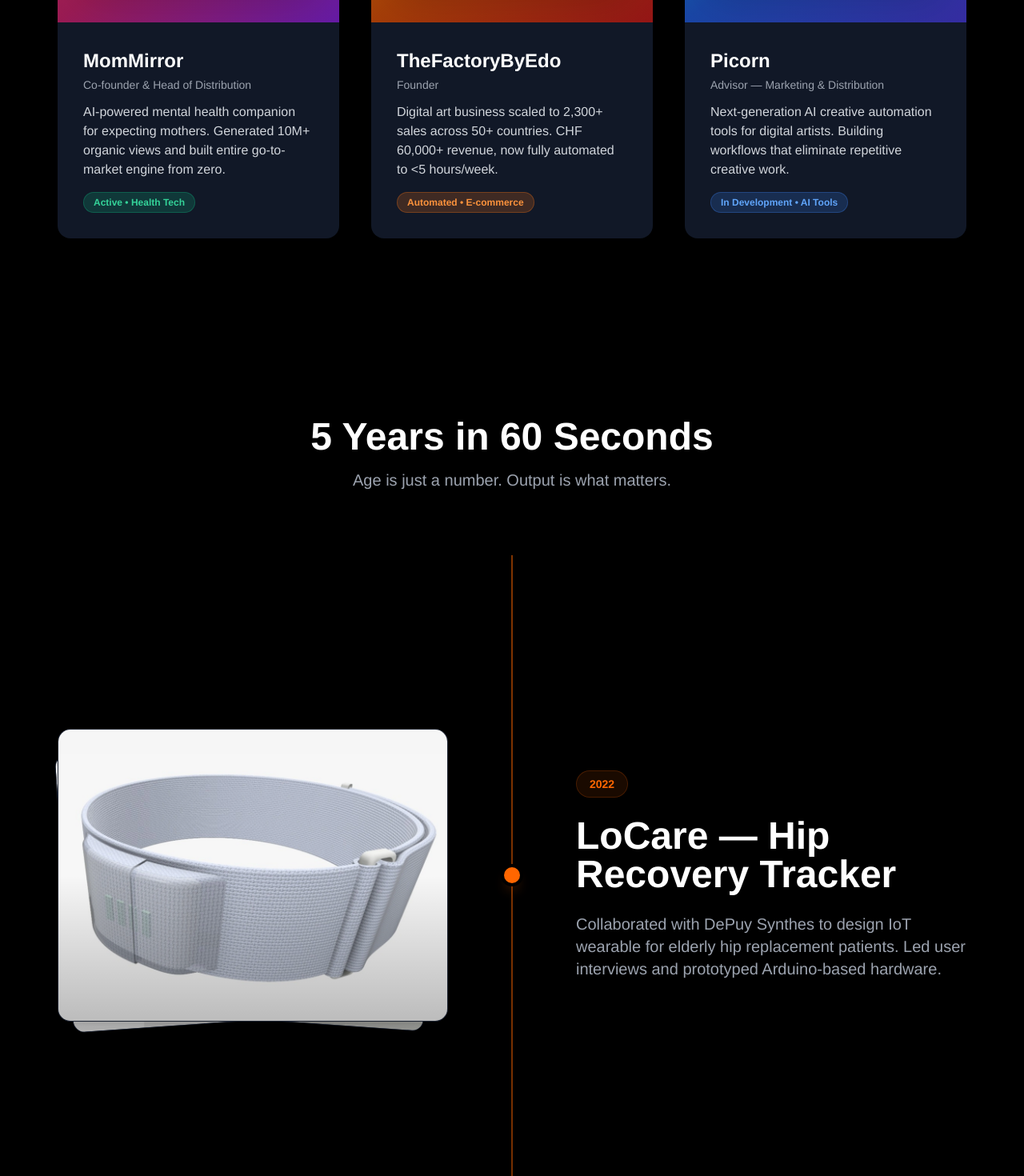
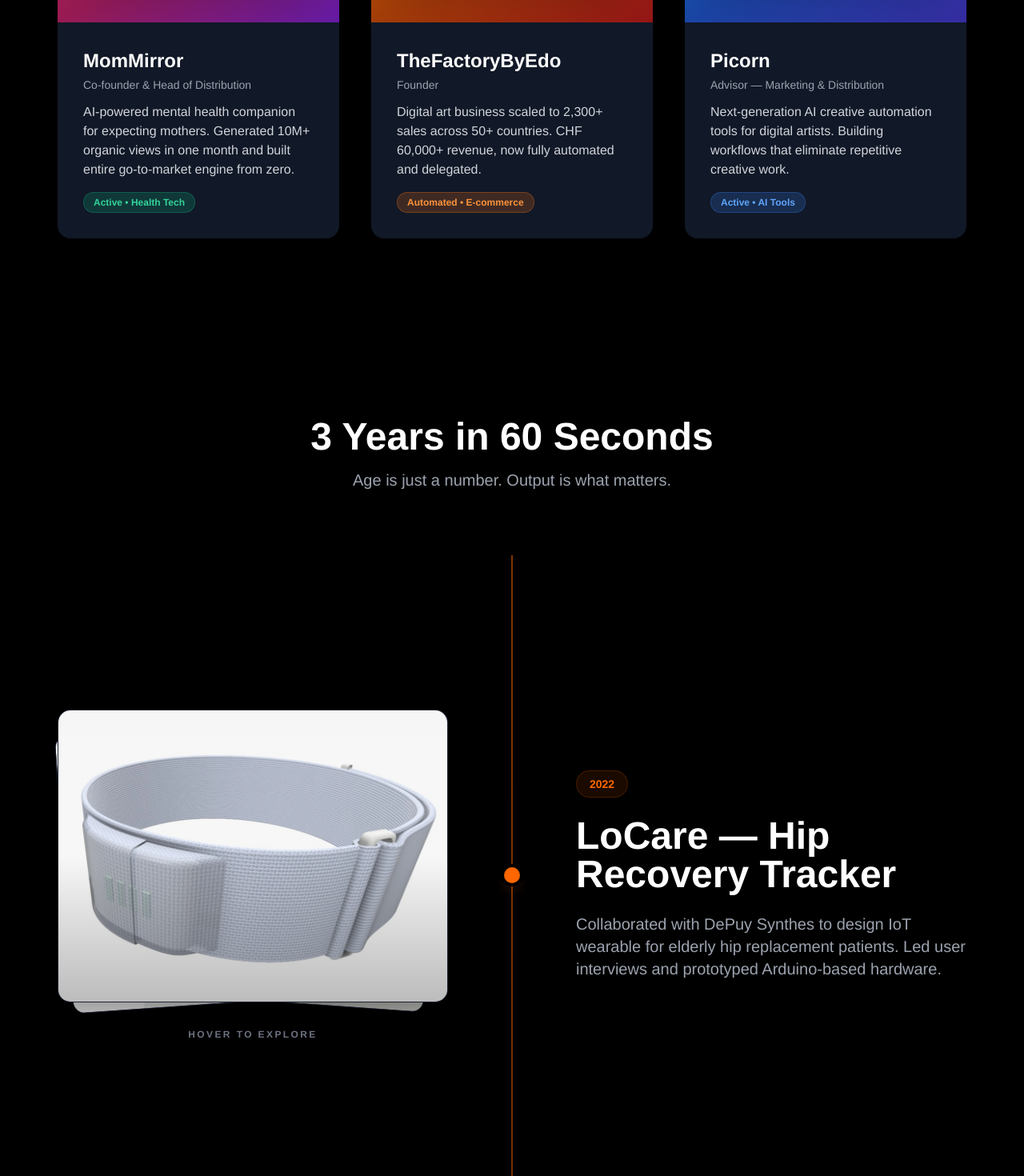
Before and after one commit to edogambacorta/portfolio-website, a Next.js app: page / in a window 1280 px wide. Shown: the part 1620-3090 px from the top of the page at 80% size. Built offline with nearby package versions, Linux system fonts and the light colour scheme.

Commit message:
feat: Update timeline and CTA 'years' count, refine timeline entry descriptions, and add a hover text hint to the HeroStack component.

```diff
--- a/components/CTASection.tsx
+++ b/components/CTASection.tsx
@@ -27,7 +27,7 @@
                         transition={{ duration: 0.6, delay: 0.15 }}
                     >
                         <p className="text-lg md:text-xl text-gray-300 mb-4 leading-relaxed font-sans">
-                            I&apos;ve spent the last 5 years building businesses, shipping
+                            I&apos;ve spent the last 3 years building businesses, shipping
                             products, and automating systems. Now I want to join a team.
                         </p>
                         <p className="text-lg md:text-xl text-gray-400 mb-10 leading-relaxed font-sans">
--- a/components/HeroStack.tsx
+++ b/components/HeroStack.tsx
@@ -28,10 +28,11 @@
 
     return (
         <div
-            className={`relative w-full ${aspectRatio} ${className}`}
+            className={`flex flex-col items-center group ${className}`}
             onMouseEnter={() => setIsHovered(true)}
             onMouseLeave={() => setIsHovered(false)}
         >
+            <div className={`relative w-full ${aspectRatio}`}>
                 {[2, 1, 0].map((layerIndex) => {
                     // Visual layers: 0 is top, 1 is middle, 2 is bottom
                     // We want 3 layers regardless of image count (unless < 3, then repeat)
@@ -96,5 +97,16 @@
                     );
                 })}
             </div>
+
+            {/* Hover Text Hint */}
+            <motion.p
+                initial={{ opacity: 1, y: 0 }}
+                animate={{ opacity: isHovered ? 0 : 1, y: isHovered ? -5 : 0 }}
+                transition={{ duration: 0.3 }}
+                className="mt-8 text-xs font-bold text-gray-500 uppercase tracking-[0.2em] pointer-events-none"
+            >
+                hover to explore
+            </motion.p>
+        </div>
     );
 }
--- a/components/ProjectCards.tsx
+++ b/components/ProjectCards.tsx
@@ -21,7 +21,7 @@
         title: "MomMirror",
         subtitle: "Co-founder & Head of Distribution",
         description:
-            "AI-powered mental health companion for expecting mothers. Generated 10M+ organic views and built entire go-to-market engine from zero.",
+            "AI-powered mental health companion for expecting mothers. Generated 10M+ organic views in one month and built entire go-to-market engine from zero.",
         badge: "Active • Health Tech",
         badgeColor: "bg-emerald-500/20 text-emerald-400 border-emerald-500/30",
         link: "https://mommirror.com",
@@ -32,7 +32,7 @@
         title: "TheFactoryByEdo",
         subtitle: "Founder",
         description:
-            "Digital art business scaled to 2,300+ sales across 50+ countries. CHF 60,000+ revenue, now fully automated to <5 hours/week.",
+            "Digital art business scaled to 2,300+ sales across 50+ countries. CHF 60,000+ revenue, now fully automated and delegated.",
         badge: "Automated • E-commerce",
         badgeColor: "bg-orange-500/20 text-orange-400 border-orange-500/30",
         link: "https://thefactorybyedo.etsy.com",
@@ -44,7 +44,7 @@
         subtitle: "Advisor — Marketing & Distribution",
         description:
             "Next-generation AI creative automation tools for digital artists. Building workflows that eliminate repetitive creative work.",
-        badge: "In Development • AI Tools",
+        badge: "Active • AI Tools",
         badgeColor: "bg-blue-500/20 text-blue-400 border-blue-500/30",
         link: "https://picorn.com",
         gradient: "from-cyan-500/80 via-blue-600/70 to-indigo-700/80",
--- a/components/Timeline.tsx
+++ b/components/Timeline.tsx
@@ -80,7 +80,7 @@
         year: "2023",
         title: "Graduated MSc Mechanical Engineering",
         description:
-            "First-class honors from University College London. Specialized in entrepreneurial finance, renewable energy, and advanced CAD.",
+            "First-class honors from University College London. Specialized in entrepreneurial finance, renewable energy, and computational fluid dynamics",
         gradient: "from-blue-500/60 to-indigo-600/60",
         images: [
             "/images/graduated/26.webp",
@@ -92,7 +92,7 @@
         year: "2024",
         title: "Junior Technical Advisor — BIS",
         description:
-            "Cleaned central bank balance sheet datasets. Resolved decades of data discrepancies across 15+ central bank archives.",
+            "Worked closely with economists on central bank balance sheet data, built an internal repository to make historical datasets easier to access and verify.",
         gradient: "from-slate-500/60 to-gray-600/60",
         images: [
             "/images/bis/29.webp",
@@ -104,7 +104,7 @@
         year: "2024",
         title: "Exhibited at Kunst in Reinach",
         description:
-            "Showcased large-scale acrylic paintings alongside professional artists. 'In My Head' — 100×120cm.",
+            "Showcased large-scale acrylic paintings and sculptures alongside professional artists, achieving CHF 10,000+ in collective sales.",
         gradient: "from-rose-500/60 to-pink-600/60",
         images: [
             "/images/kunst/32.webp",
@@ -122,7 +122,7 @@
         year: "2025",
         title: "Co-founded MomMirror",
         description:
-            "Launched AI mental health companion for mothers. Achieved 10M+ organic impressions through TikTok/Instagram campaigns. Tech: Flutter, Firebase, Claude API.",
+            "Launched AI mental health companion for mothers. Achieved 10M+ organic views in one month through TikTok/Instagram campaigns. Now scaling via UGC partnerships & AI content systems.",
         gradient: "from-fuchsia-500/60 to-purple-600/60",
         images: [
             "/images/mommirror/1.webp",
@@ -230,7 +230,7 @@
                         transition={{ duration: 0.6 }}
                         className="text-3xl md:text-5xl font-bold text-white mb-4 font-sans"
                     >
-                        5 Years in 60 Seconds
+                        3 Years in 60 Seconds
                     </motion.h2>
                     <motion.p
                         initial={{ opacity: 0, y: 20 }}
```
Lines whose indentation alone changed are shown as unchanged.
